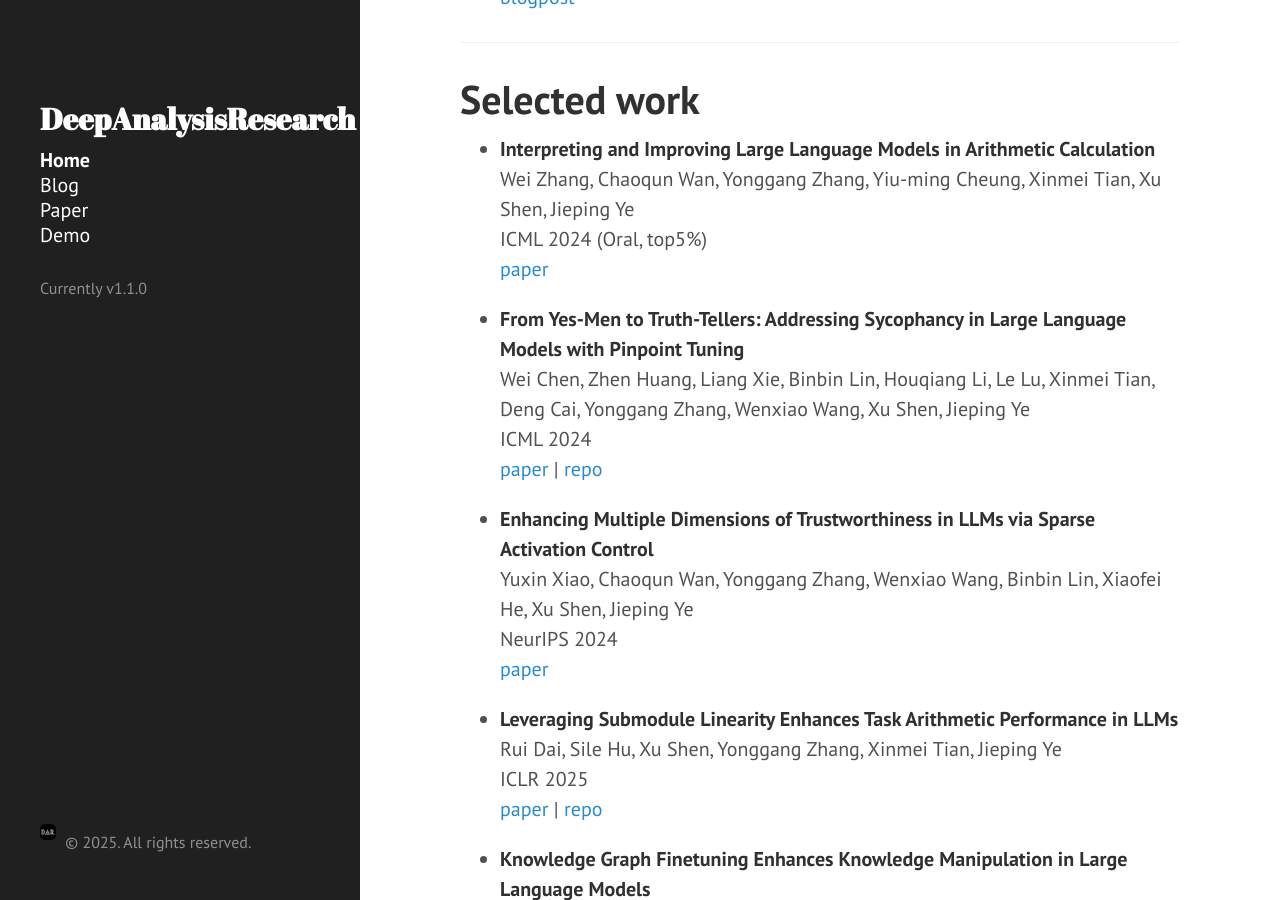
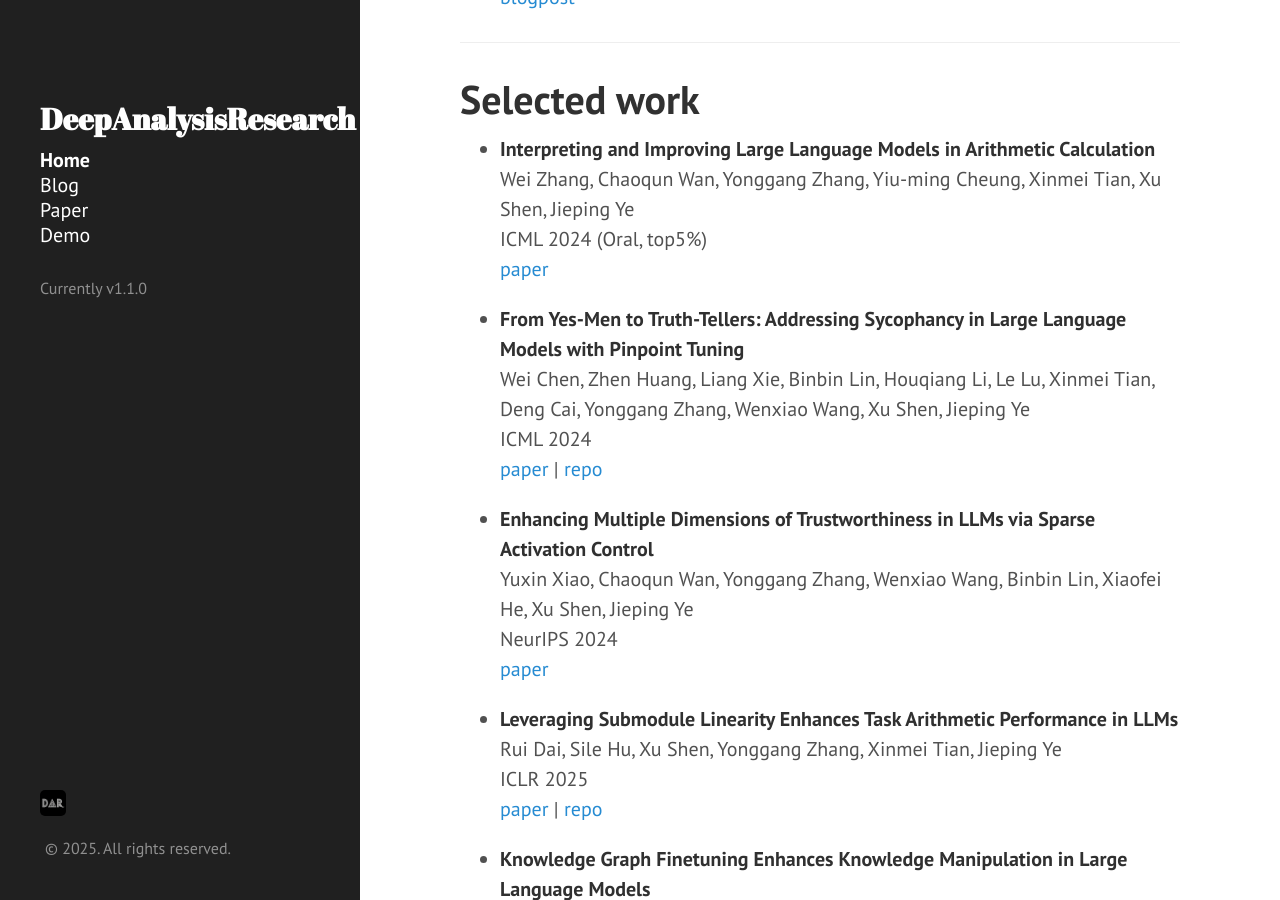
Before and after one commit to deep-analysis-research/deep-analysis-research.github.io, a Jekyll site: the page built from index.md, in a window 1280 px wide and 900 px high, scrolled down 530 px. Built offline with Jekyll 4.4.1, drawn with Linux system fonts in a browser that asks for light colours; Markdown is read by kramdown in place of the engine named in the settings.

Commit message:
Update sidebar.html

```diff
--- a/_includes/sidebar.html
+++ b/_includes/sidebar.html
@@ -48,10 +48,10 @@
       &copy; {{ site.time | date: '%Y' }}. All rights reserved.
     </p> -->
     <p style="font-size: 0.8rem;">
-      <span style="display: inline-block; vertical-align: middle;">
-        <img src="{{ site.baseurl }}public/apple-touch-icon-144-precomposed.png" alt="Icon" style="width: 16px; height: 16px;">
+      <span style="display: inline-block; vertical-align: bottom;">
+        <img src="{{ site.baseurl }}public/apple-touch-icon-144-precomposed.png" alt="Icon" style="max-width: 10%; height: auto;">
       </span>
-      <span style="display: inline-block; vertical-align: middle; margin-left: 5px;">
+      <span style="display: inline-block; vertical-align: bottom; margin-left: 5px;">
         &copy; {{ site.time | date: '%Y' }}. All rights reserved.
       </span>
     </p>
```
